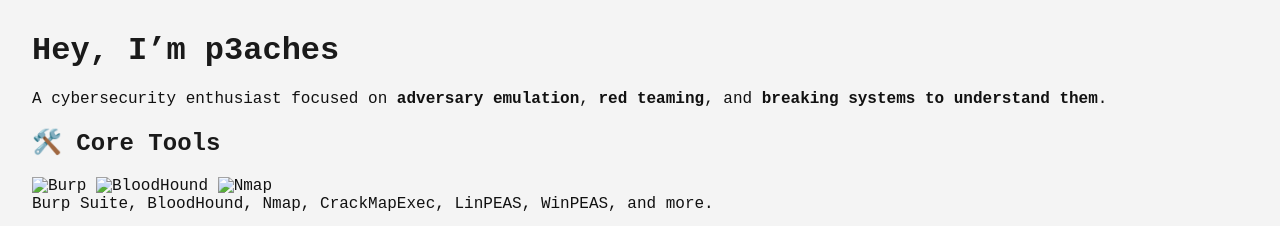
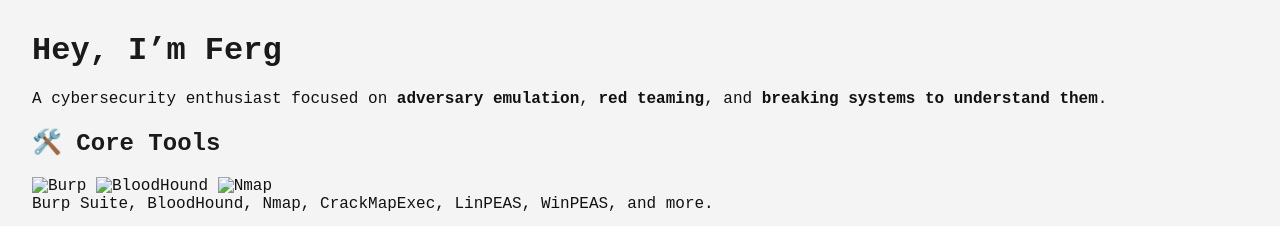
Before and after one commit to fergusonablorh/ferg.github.io, a Jekyll site: the page built from index.md, in a window 1280 px wide. Shown: the top 226 px of the page. Built offline with Jekyll 4.4.1, drawn with Linux system fonts in a browser that asks for light colours.

Commit message:
Update index.md

```diff
--- a/index.md
+++ b/index.md
@@ -3,7 +3,7 @@
 title: Home
 ---
 
-# Hey, I’m p3aches
+# Hey, I’m Ferg
 
 A cybersecurity enthusiast focused on **adversary emulation**, **red teaming**, and **breaking systems to understand them**.
 
```
